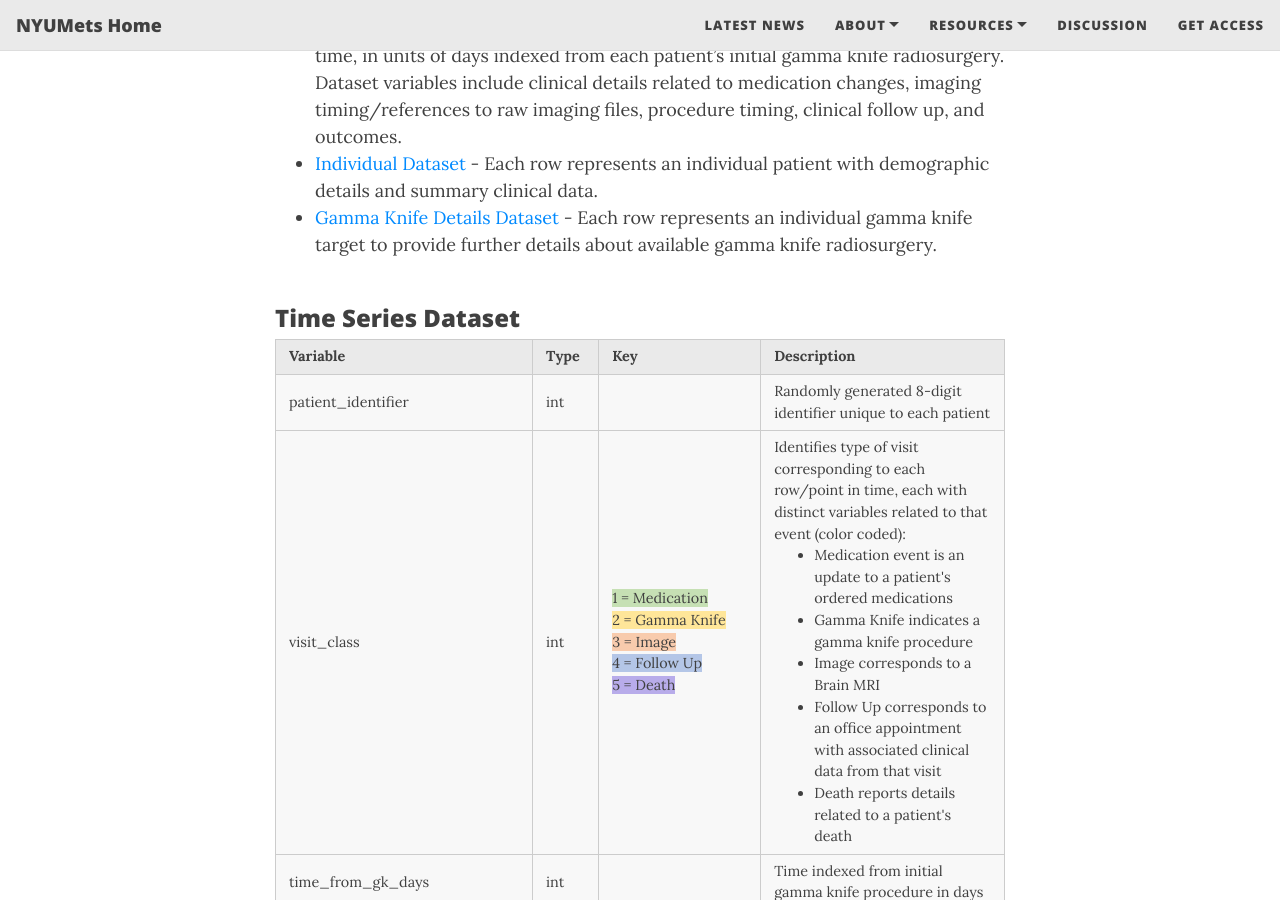
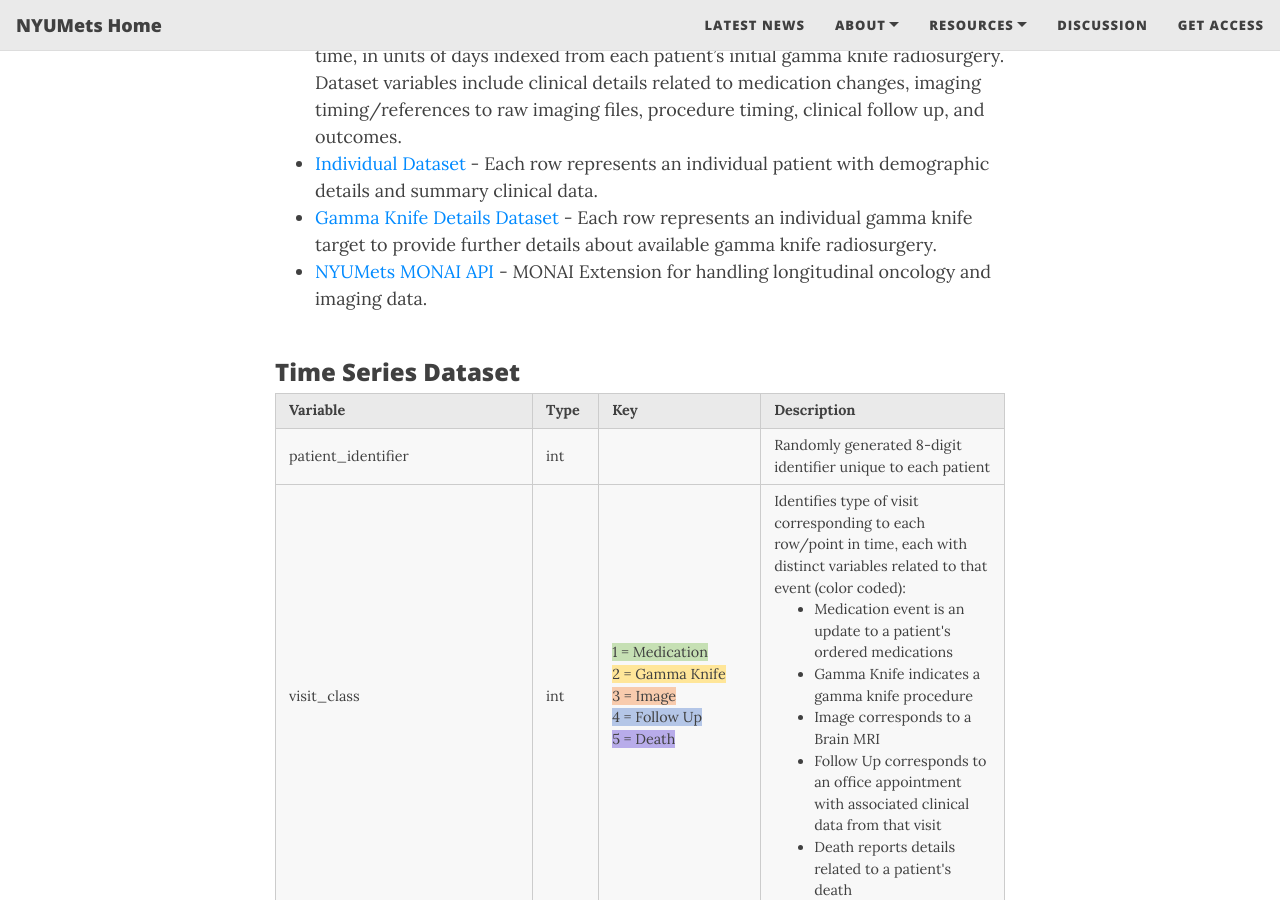
Before and after one commit to nyumets/nyumets.github.io, a Jekyll site: the page built from docs/api.md, in a window 1280 px wide and 900 px high, scrolled down 398 px. Built offline with Jekyll 4.4.1, drawn with Linux system fonts in a browser that asks for light colours; nearby versions of some CDN libraries.

Commit message:
changed 404

```diff
--- a/404.html
+++ b/404.html
@@ -9,5 +9,5 @@
   <h1>Move along. (404 error)</h1>
   <br/>
 
-  <img src="{{ 'assets/img/404-southpark.jpg' | relative_url }}" alt="Not found" />
+  <img src="{{ 'assets/img/otto_404.jpg' | relative_url }}" alt="Not found" />
 </div>
--- a/docs/api.md
+++ b/docs/api.md
@@ -48,6 +48,7 @@
     <li><a href="#time_series">Time Series Dataset</a> - Each row in the time series dataset represents a point in time, in units of days indexed from each patient’s initial gamma knife radiosurgery. Dataset variables include clinical details related to medication changes, imaging timing/references to raw imaging files, procedure timing, clinical follow up, and outcomes. </li>
     <li><a href="#individual_dataset"> Individual Dataset </a> - Each row represents an individual patient with demographic details and summary clinical data.</li>
     <li><a href="#gk_details">Gamma Knife Details Dataset</a> - Each row represents an individual gamma knife target to provide further details about available gamma knife radiosurgery.</li>
+    <li><a href="https://nyumets.org/404">NYUMets MONAI API</a> - MONAI Extension for handling longitudinal oncology and imaging data.</li>
     <br>
 </ul>
 <div id="time_series" class="title">
```
Also changed, not shown: assets/img/404-southpark.jpg (deleted), assets/img/otto_404.jpg (added).
